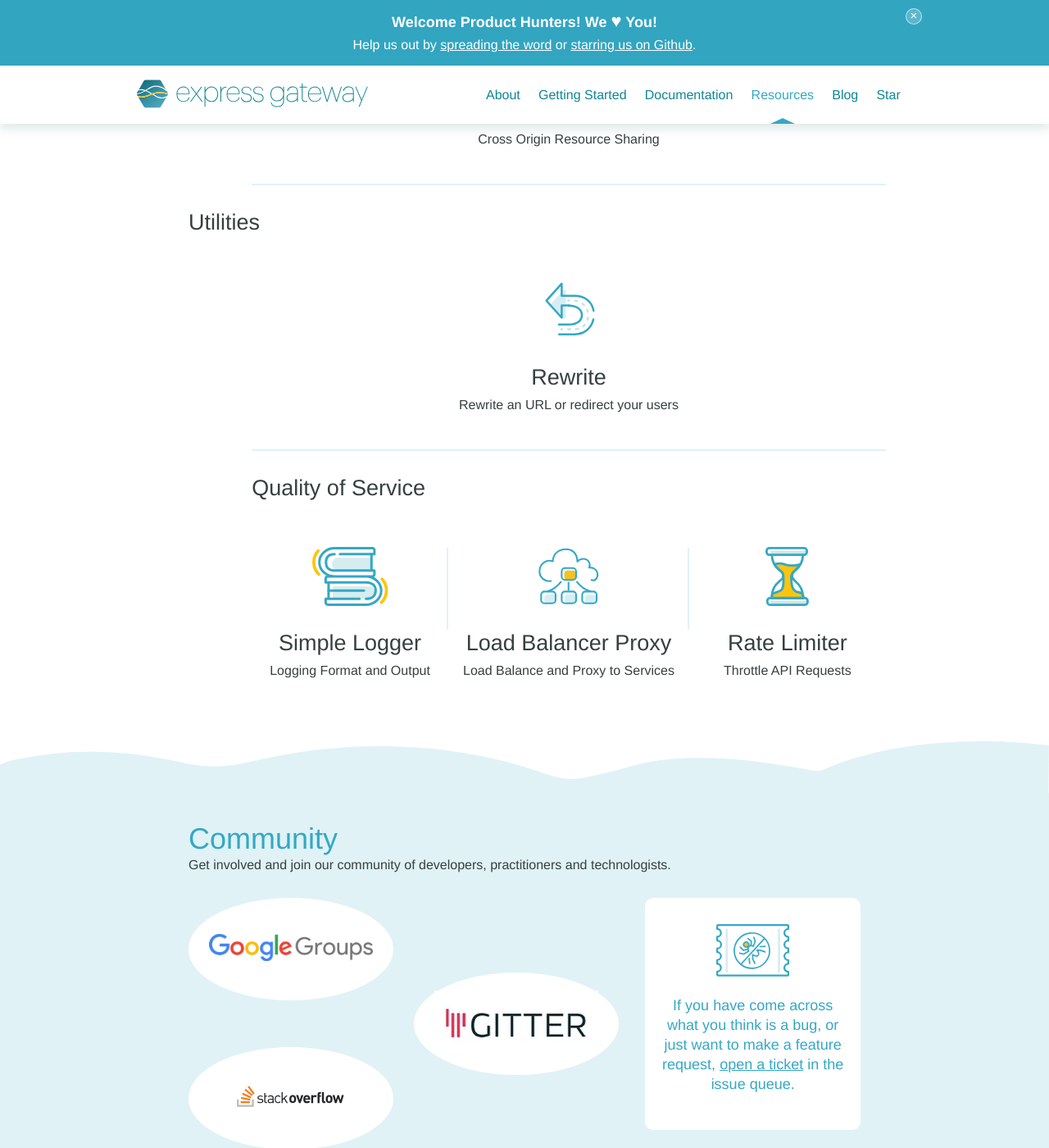
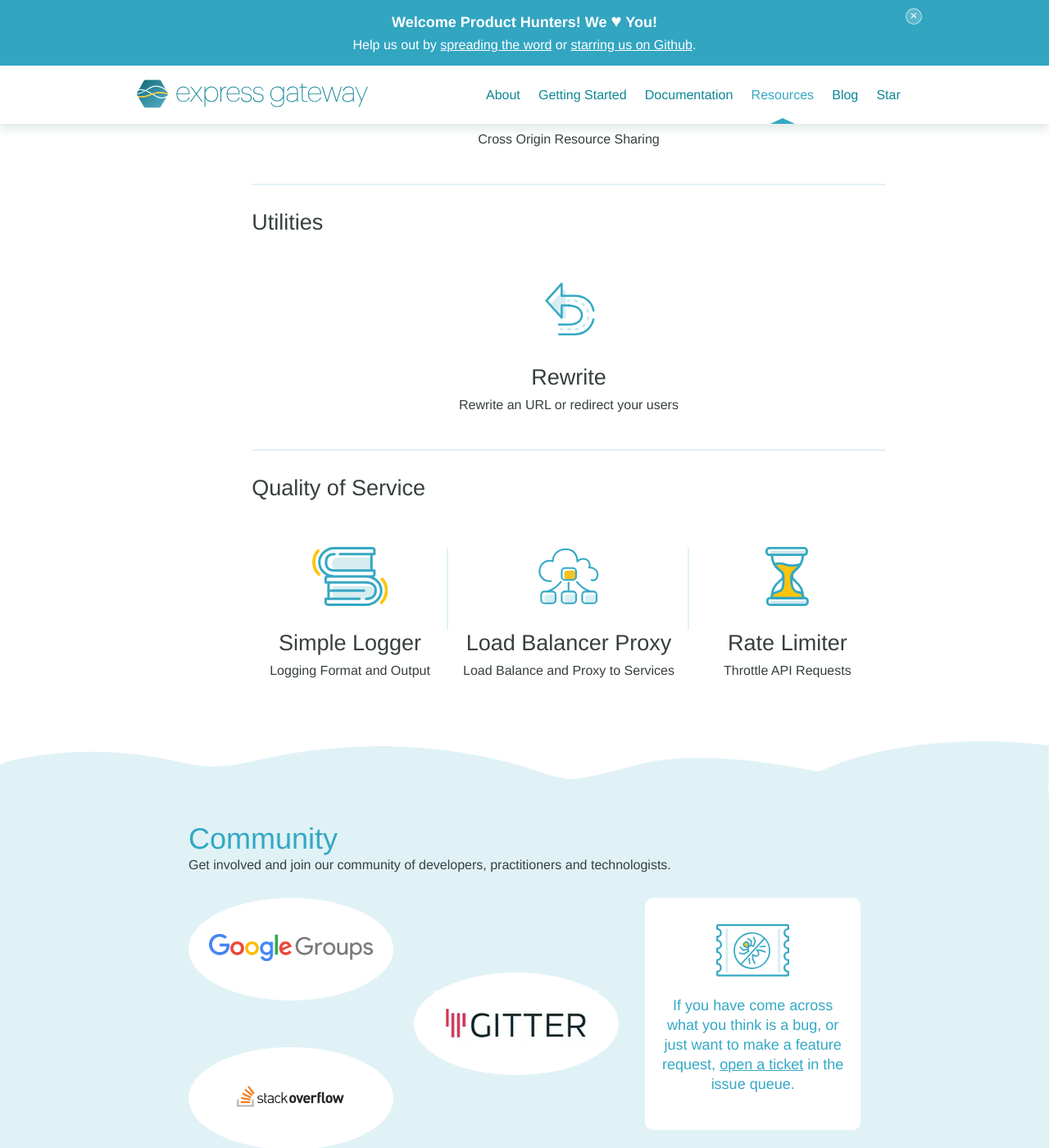
Before and after one commit to ExpressGateway/express-gateway.io, a Jekyll site: the page built from _pages/resources.md, in a window 1280 px wide and 1400 px high, scrolled down 741 px. Shown: the whole window at 82% size. Built offline with Jekyll 4.4.1, drawn with Linux system fonts in a browser that asks for light colours; nearby versions of some CDN libraries; some web fonts are replaced; comment, search, counter and statistics services are not loaded.

Commit message:
Add the utilities id for styling

```diff
--- a/_sass/_resources.scss
+++ b/_sass/_resources.scss
@@ -71,7 +71,7 @@
     padding: 0;
   }
 
-  #authentication, #security, #quality-of-service {
+  #authentication, #security, #quality-of-service, #utilities {
     margin-left: 10%;
     @include size(smalltomedium){
       margin-left: 0;
```
Also changed, not shown: docs/policies/rewrite.md (+2 -1 lines).
